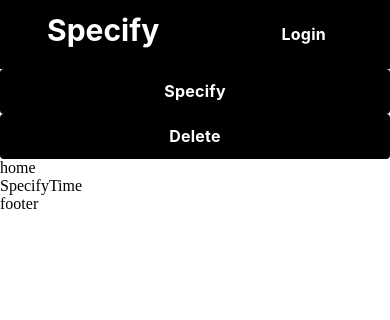
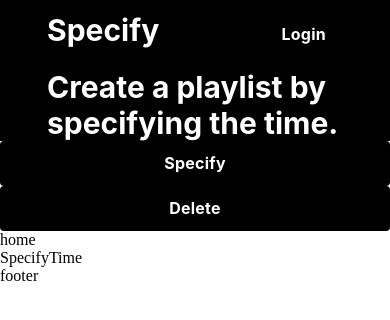
Before and after one commit to pp-develop/music-timer, a React Native app in the folder app/: screen / in a window 390 px wide. Shown: the top 320 px of the page. Built offline with nearby package versions, Linux system fonts and the light colour scheme.

Commit message:
feat: add descroption

```diff
--- a/app/src/App.tsx
+++ b/app/src/App.tsx
@@ -1,5 +1,6 @@
 import React from "react";
 import { Header } from "./components/Header";
+import { Description } from "./components/Description";
 import { Home } from "./screens/Home";
 import { SpecifyTime } from "./screens/SpecifyTime";
 import { Footer } from "./components/Footer";
@@ -11,6 +12,7 @@ export const App = () => {
   return (
     <SafeAreaProvider>
       <Header />
+      <Description />
       <SpecifyForm />
       <DeletePlaylist />
       <Home />
--- /dev/null
+++ b/app/src/components/Description.tsx
@@ -0,0 +1,24 @@
+import React from "react";
+import { Text } from "@rneui/base";
+
+export const Description = () => {
+  return (
+    <Text
+      h3
+      h1Style={{}}
+      h2Style={{}}
+      h3Style={{
+        fontSize: 30,
+        fontWeight: "bold",
+        color: "white",
+      }}
+      h4Style={{}}
+      style={{
+        paddingLeft: 47,
+        backgroundColor: "black",
+      }}
+    >
+      Create a playlist by specifying the time.
+    </Text>
+  );
+}
```
